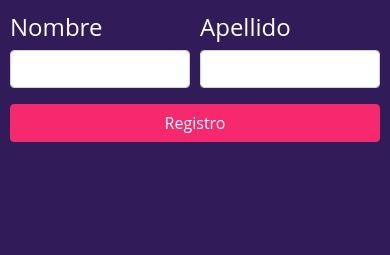
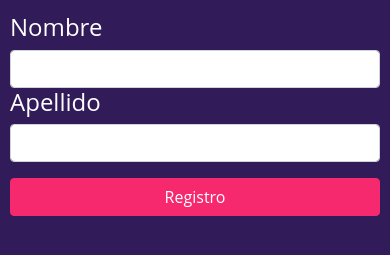
Before and after one commit to mgomez-code/website-quiz1, a plain HTML site: page index.html in a window 390 px wide. Shown: the part 293-548 px from the top of the page. Drawn offline with nearby package versions, Linux system fonts and the light colour scheme.

Commit message:
Update index.html

```diff
--- a/index.html
+++ b/index.html
@@ -45,10 +45,10 @@
 <div id="myDIV" >
 			<form>
 				<div class="form-row">
-						<div class="col"><h4 data-lang="nombre" style="color:white"><script>document.write(nombre)</script></h3>
+						<div class="col-md-6"><h4 data-lang="nombre" style="color:white"><script>document.write(nombre)</script></h3>
 								<input type="text" id="regName" class="form-control" required>
 						</div>
-						<div class="col"><h4 data-lang="apellido" style="color:white"><script>document.write(apellido)</script></h3>
+						<div class="col-md-6"><h4 data-lang="apellido" style="color:white"><script>document.write(apellido)</script></h3>
 								<input type="text" id="regLastName" class="form-control" required>
 						</div>
 				</div>
```
